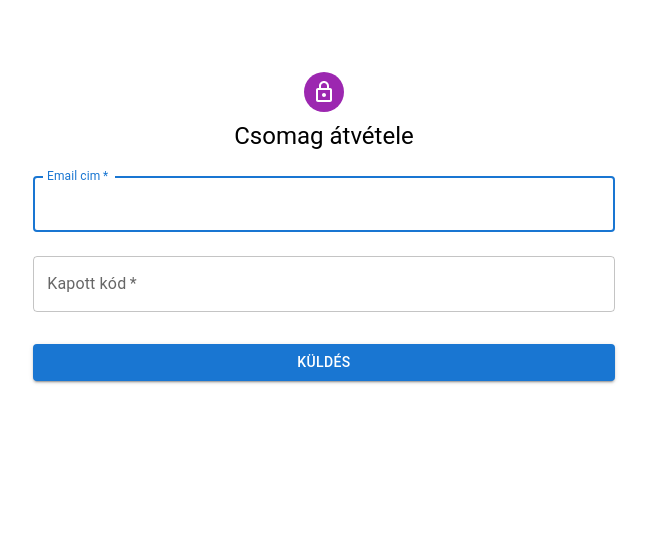
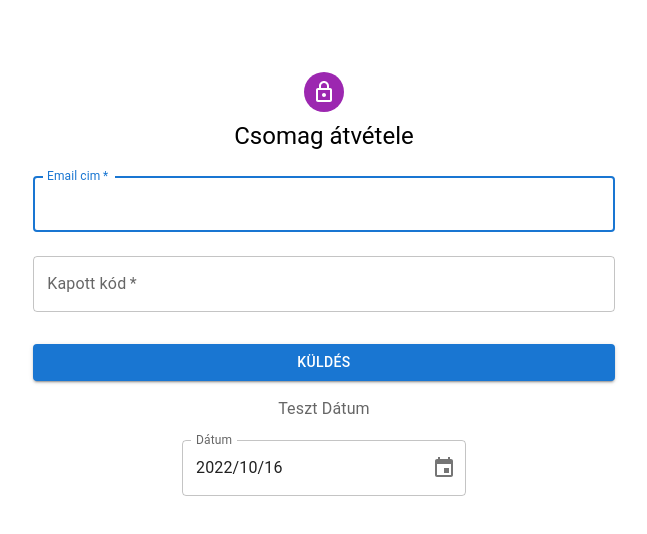
Before and after one commit to porneczy/parcel_terminal, a React (Create React App) app in the folder client/: page /customer in a window 1280 px wide. Shown: the top 534 px of the page, without its empty margins (316-963 px from the left). Built offline with nearby package versions, Linux system fonts and the light colour scheme; no server answers.

Commit message:
AddTestDate

```diff
--- a/client/src/components/Customer/Customer.jsx
+++ b/client/src/components/Customer/Customer.jsx
@@ -3,6 +3,8 @@ import { Box, Avatar, Typography, TextField, Button } from '@mui/material'
 import LockOutlinedIcon from '@mui/icons-material/LockOutlined';
 import CustomerDialogSuccess from './CustomerDialogSuccess';
 import CustomerDialogError from './CustomerDialogError';
+import DateChanger from './DateChanger';
+import dayjs from 'dayjs';
 
 function Customer() {
 
@@ -14,6 +16,8 @@ function Customer() {
     const axios = require('axios').default;
     const [userBoxName, setUserBoxName] = useState();
     const [userID, setUserID] = useState();
+    const [testDateValue, setTestDateValue] = useState(dayjs()); // teszthatáridő
+    const [testDateError, setTestDateError] = useState();
 
     const getData = () => {
         axios({
@@ -58,8 +62,12 @@ function Customer() {
 
     const checkEmailAndPin = () => {
         let validation = false
+
         data.map((parcel) => {
-            if (parcel.email === userEmail && parcel.pw === Number(userPin)) {
+            const actualParcelDeadLineSum = Number(parcel.deadLine.substring(0, 4)) + Number(parcel.deadLine.substring(5, 7)) + Number(parcel.deadLine.substring(8, 10))
+            const testDateValueSum = testDateValue.year() + testDateValue.month() + testDateValue.date()
+
+            if (parcel.email === userEmail && parcel.pw === Number(userPin) && actualParcelDeadLineSum >= testDateValueSum) {
                 handleClickOpenSuccessDialog()
                 validation = true
                 setUserBoxName(parcel.box)
@@ -121,6 +129,7 @@ function Customer() {
                     />
                     <Button
                         type="button"
+                        disabled={testDateError === "válassz valós dátumot" ? true : false}
                         onClick={checkEmailAndPin}
                         fullWidth
                         variant="contained"
@@ -128,6 +137,11 @@ function Customer() {
                     >
                         Küldés
                     </Button>
+                    <DateChanger
+                        testDateValue={testDateValue}
+                        setTestDateValue={setTestDateValue}
+                        setTestDateError={setTestDateError}
+                        testDateError={testDateError} />
                 </Box>
             </Box>
         </>
--- /dev/null
+++ b/client/src/components/Customer/DateChanger.jsx
@@ -0,0 +1,44 @@
+import React from 'react'
+import { FormLabel, Stack, TextField, Box, Typography } from '@mui/material'
+import { LocalizationProvider } from '@mui/x-date-pickers/LocalizationProvider';
+import { AdapterDayjs } from '@mui/x-date-pickers/AdapterDayjs';
+import { DesktopDatePicker } from '@mui/x-date-pickers/DesktopDatePicker';
+
+function DateChanger({ testDateValue, setTestDateValue, setTestDateError, testDateError }) {
+
+    const handleChange = (newValue) => {
+        if (newValue) {
+            if (newValue.$d.toString() === "Invalid Date") {
+                setTestDateError('válassz valós dátumot');
+                return
+            } else {
+                setTestDateError();
+                setTestDateValue(newValue)
+            }
+        }
+    };
+
+    return (
+        <div>
+            <LocalizationProvider dateAdapter={AdapterDayjs}>
+                <FormLabel id="demo-row-radio-buttons-group-label">Teszt Dátum</FormLabel><br></br>
+                {testDateError && <Typography component={'span'} style={{ color: 'red' }}>{testDateError}</Typography>}
+                <Box display="flex" justifyContent="center" alignItems="center" sx={{ marginBottom: '60px', marginTop: '20px' }}>
+                    <Stack spacing={3} maxWidth={300}>
+                        <DesktopDatePicker
+                            disablePast={false}
+                            label="Dátum"
+                            inputFormat="YYYY/MM/DD"
+                            value={testDateValue}
+                            onChange={handleChange}
+                            renderInput={(params) => <TextField {...params} />}
+                        />
+                    </Stack>
+
+                </Box>
+            </LocalizationProvider>
+        </div>
+    )
+}
+
+export default DateChanger
```
